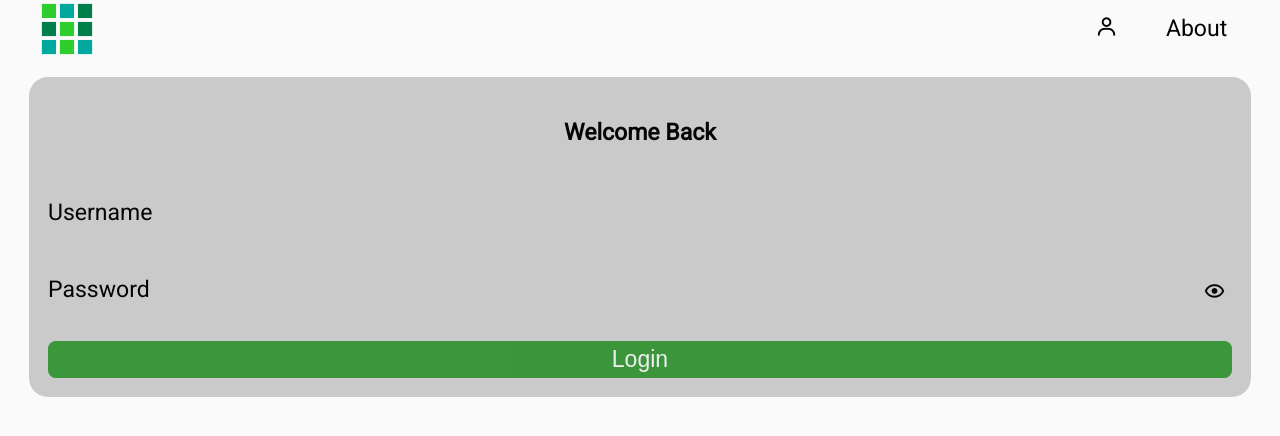
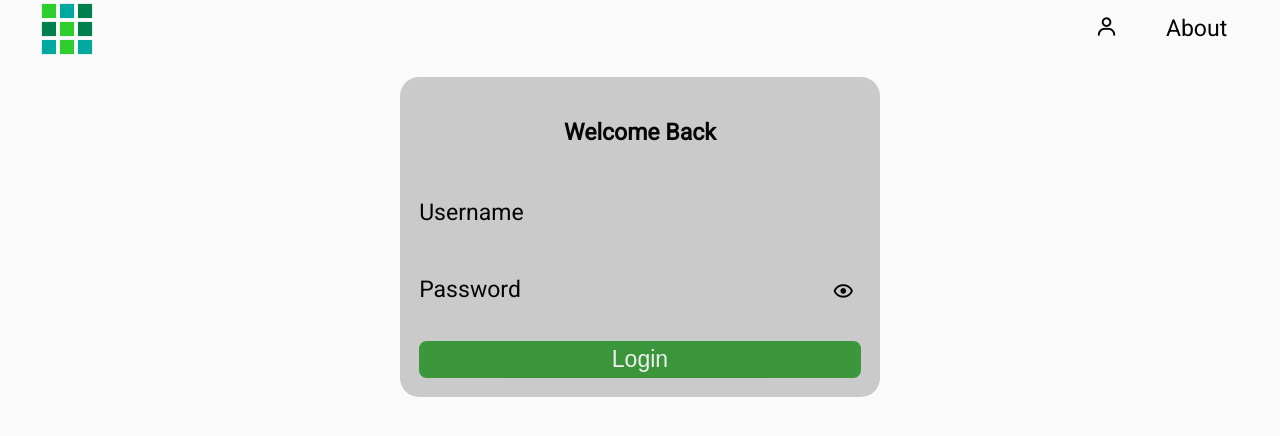
Before and after one commit to Dlurak/dloolFrontend, a SvelteKit app: page /login in a window 1280 px wide. Shown: the top 436 px of the page. Built offline with nearby package versions, Linux system fonts and the light colour scheme; no server answers.

Commit message:
optimized the colors for dark and light mode

```diff
--- a/src/routes/+layout.svelte
+++ b/src/routes/+layout.svelte
@@ -12,5 +12,9 @@
 	main {
 		margin-inline: 1.5rem;
 		margin-block: 1rem;
+
+		display: flex;
+		flex-direction: column;
+		align-items: center;
 	}
 </style>
--- a/src/routes/login/+page.svelte
+++ b/src/routes/login/+page.svelte
@@ -144,9 +144,16 @@
 	}
 
 	#successMessage {
-		color: lightgreen;
+		color: var(--success);
 	}
 	#errorMessage {
-		color: lightcoral;
+		color: var(--error);
+	}
+
+	@media only screen and (min-width: 768px) {
+		/* Large Screens */
+		#wrapper {
+			width: clamp(19rem, 50%, 25rem);
+		}
 	}
 </style>
--- a/static/global.css
+++ b/static/global.css
@@ -7,6 +7,9 @@
 		--primary: hsl(154, 49%, 22%);
 		--secondary: hsl(153, 57%, 90%);
 		--accent: hsl(154, 58%, 50%);
+
+		--error: red;
+		--success: hsl(120, 74%, 30%);
 	}
 }
 
@@ -17,6 +20,9 @@
 		--primary: hsl(154, 49%, 22%);
 		--secondary: hsl(153, 57%, 10%);
 		--accent: hsl(154, 58%, 70%);
+
+		--error: lightcoral;
+		--success: lightgreen;
 	}
 }
 
```
